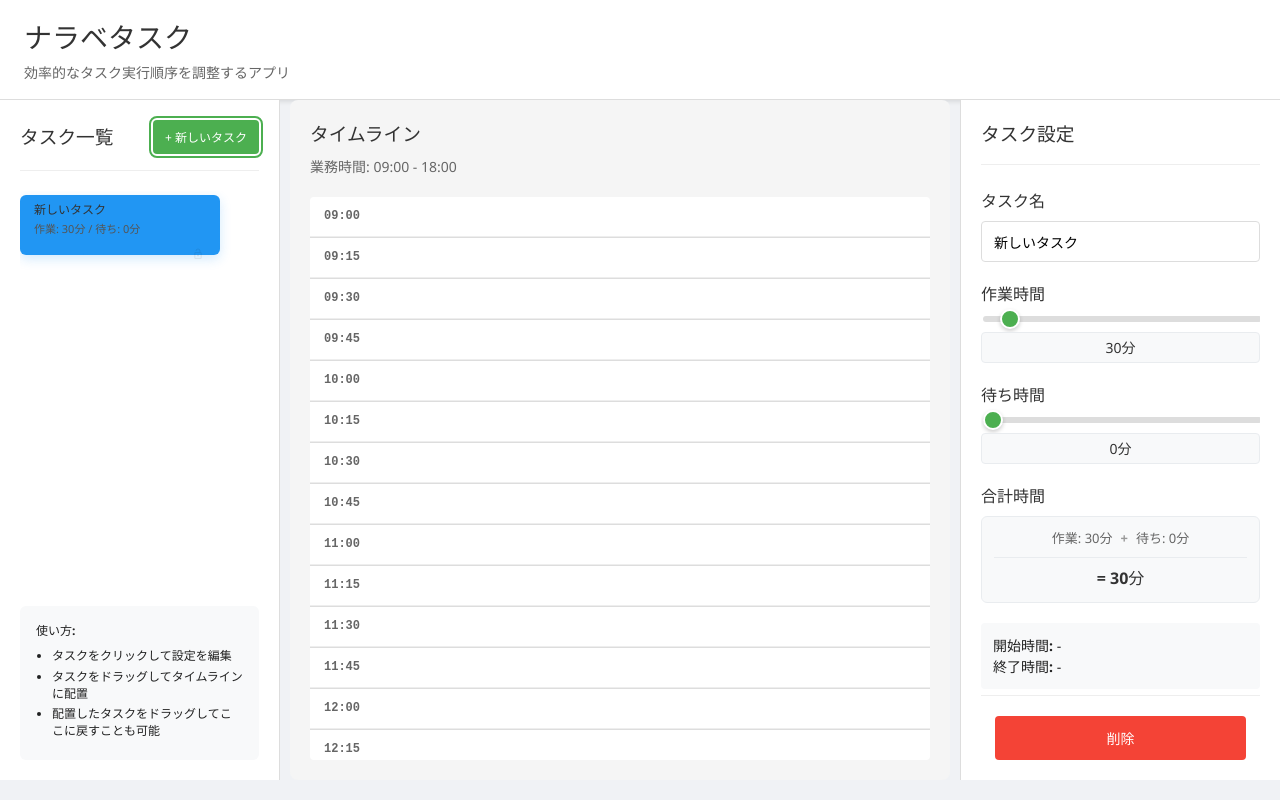
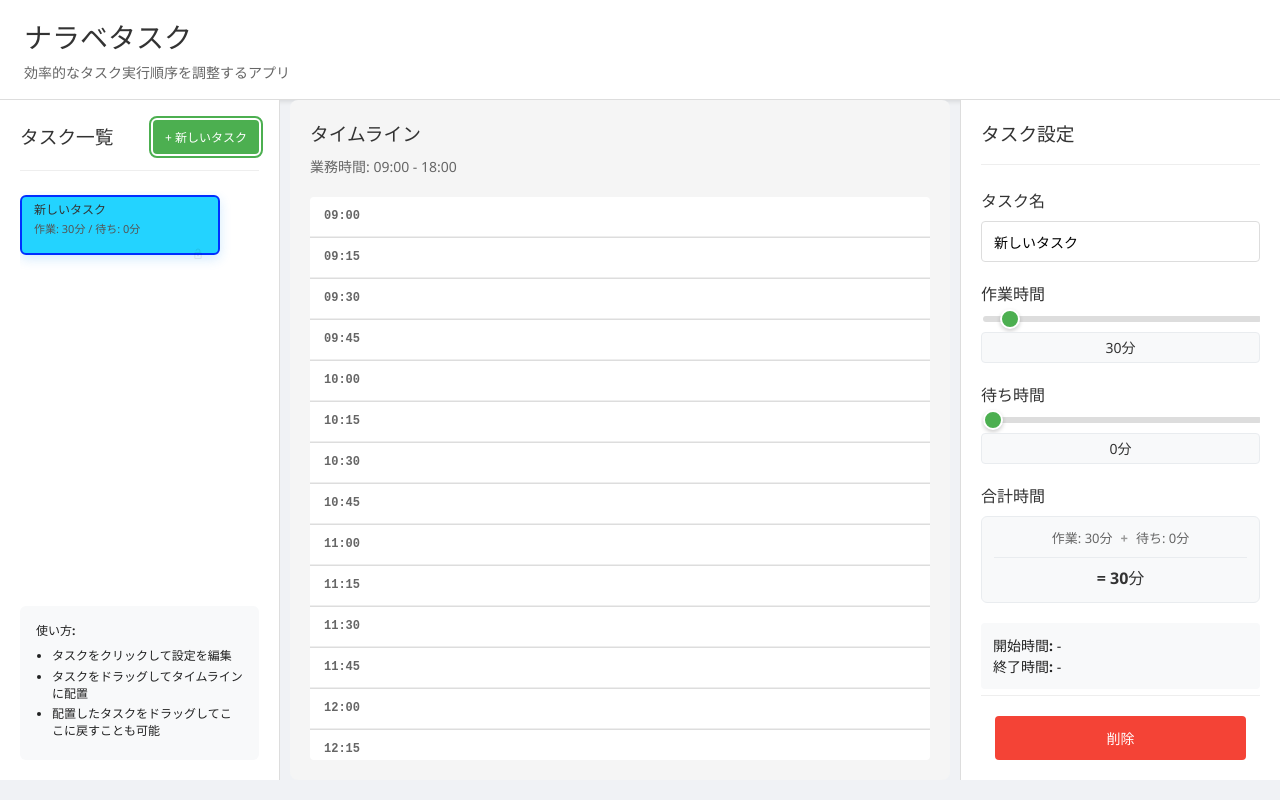
Before and after one commit to tadosuke/narabetask, a React (Vite) app: page / in a window 1280 px wide. Both pictures are taken after a click on the button "+ 新しいタスク". Built offline with nearby package versions, Linux system fonts and the light colour scheme.

Commit message:
カードのスタイルを調整

```diff
--- a/src/components/TaskCard/TaskCard.css
+++ b/src/components/TaskCard/TaskCard.css
@@ -1,6 +1,6 @@
 /* TaskCard用カラー変数 */
 :root {
-  --taskcard-blue: #2196f3;
+  --taskcard-blue: #23d3ff;
   --taskcard-default: #f5f5f5;
   --taskcard-selected: #e8f4fd;
 }
@@ -34,7 +34,7 @@
 
 .task-card--staging {
   margin: 4px 0;
-  border: 2px dashed rgba(0, 0, 0, 0.3);
+  border: 2px solid rgba(0, 0, 0, 0.3);
 }
 
 .task-card--placed {
@@ -55,12 +55,12 @@
 /* Selected state - brighter appearance */
 .task-card--selected {
   background-color: #e8f4fd;
-  border-color: #2196f3;
+  border-color: #002fff;
   box-shadow: 0 4px 12px rgba(33, 150, 243, 0.2);
 }
 
 .task-card--selected:hover {
-  background-color: #ddeeff;
+  background-color: #ffffff;
   box-shadow: 0 6px 16px rgba(33, 150, 243, 0.25);
 }
 
```
